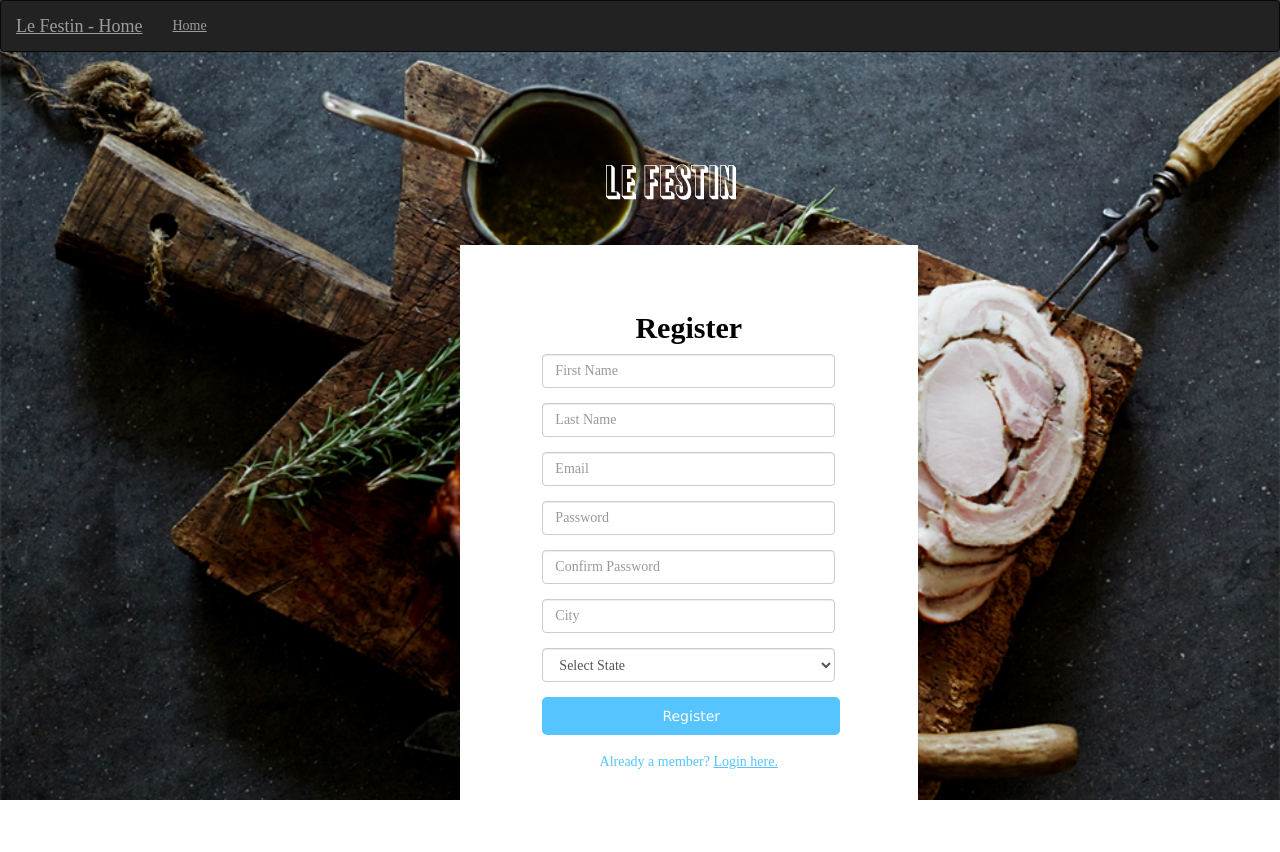
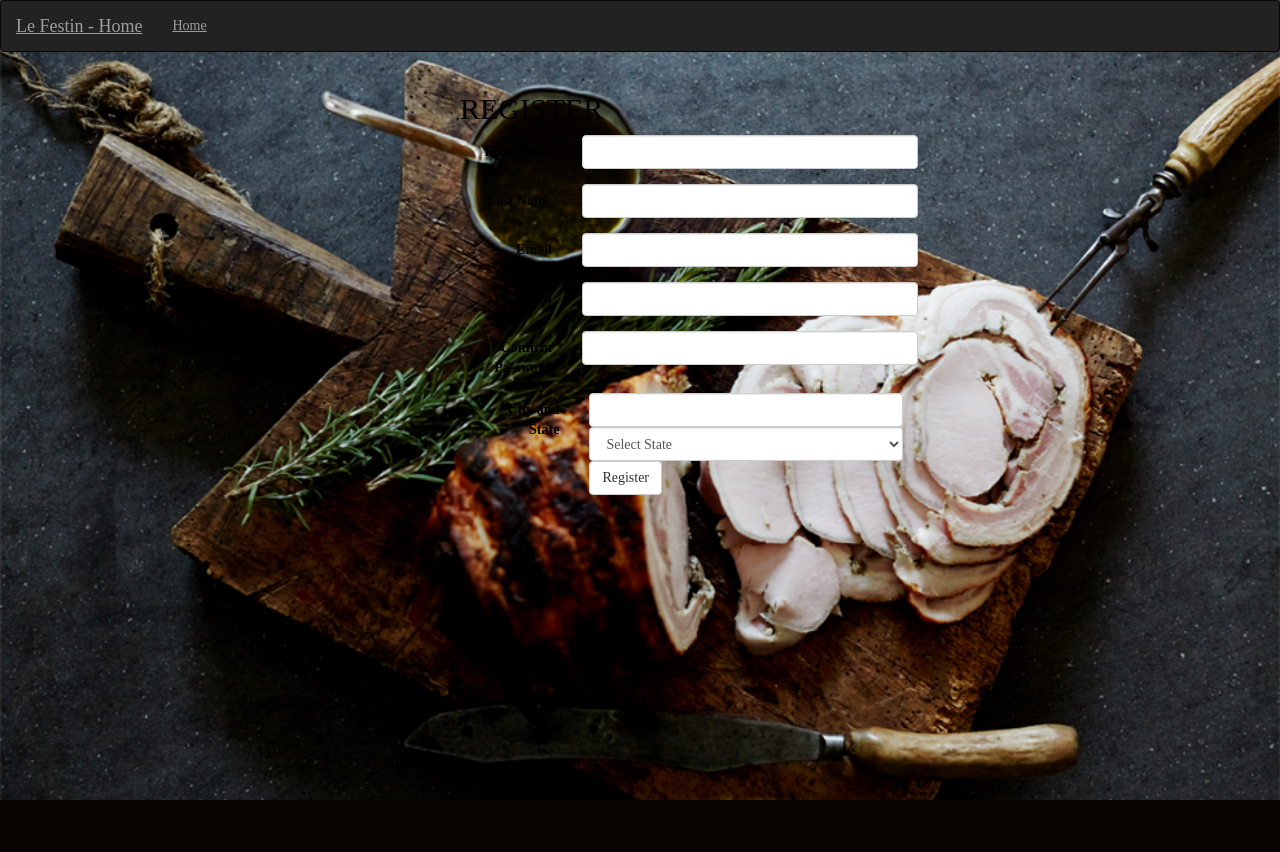
Before and after one commit to weijuemin/lefestin_project, a Django app: page /register in a window 1280 px wide. After the commit the page ends 800 px from the top, so only its background shows below. Run offline with Django 3.2, Linux system fonts and the light colour scheme; parts of the project's set-up code (start-up, migrations or seed data) failed here and were passed over; some libraries are stand-ins or nearby versions.

Commit message:
styling changes - no functionality changes

```diff
--- a/apps/lefestin/static/lefestin/css/home.css
+++ b/apps/lefestin/static/lefestin/css/home.css
@@ -24,10 +24,11 @@
 	outline: 2px inset rgb(24,113,153);
 }
 .header {
-    height: 15%;
 	background-image: url('../pics/half_pork.png');
+	height: 60vh;
 	background-size: cover;
 }
+
 #styleheader{
     color: white;
     font-family: serif;
--- a/apps/lefestin/static/lefestin/css/login.css
+++ b/apps/lefestin/static/lefestin/css/login.css
@@ -16,34 +16,24 @@
 #logo_div {
     padding: 30% 32% 3% 32%;
 }
-#registration_logo {
-    padding: 20% 32% 10% 32%;
-}
-
 #login_div {
     margin-top: 8%;
     background-color: white;
     padding: 10% 18% 12% 18%;
     text-align: center;
 }
-#registration_div {
-    background-color: white;
-    padding: 10% 18% 15% 18%;
-    text-align: center;
-}
-#login_submit_btn, #register_submit_btn {
+#login_submit_btn {
     border-radius: 5px;
     padding: 3% 41% 3% 41%;
     margin-bottom: 6%;
     background-color: #56C4FF;
     color: white;
     font-family: Verdana;
-    border-style: none;
 }
-#login_heading, #registration_heading {
+#login_heading{
     font-weight: bold;
 }
-#register_here, #login_here {
+#register_here {
     color: #56C4FF;
 }
 a:link, a:visited {
--- a/apps/lefestin/templates/lefestin/create_recipe.html
+++ b/apps/lefestin/templates/lefestin/create_recipe.html
@@ -24,7 +24,7 @@
         <span class="icon-bar"></span>
         <span class="icon-bar"></span>
       </button>
-      <a class="navbar-brand" href="{% url 'index' %}"><img src="{% static 'lefestin/pics/le_festin_white.png'%}" /></a>
+      <a class="navbar-brand" href="#">Le Festin</a>
     </div>
 
     <!-- Collect the nav links, forms, and other content for toggling -->
--- a/apps/lefestin/templates/lefestin/home.html
+++ b/apps/lefestin/templates/lefestin/home.html
@@ -25,7 +25,7 @@
         <span class="icon-bar"></span>
         <span class="icon-bar"></span>
       </button>
-      <a class="navbar-brand" href="{% url 'index' %}"><img src="{% static 'lefestin/pics/le_festin_white.png'%}" /></a>
+      <a class="navbar-brand" href="#">Le Festin</a>
     </div>
 
     <!-- Collect the nav links, forms, and other content for toggling -->
@@ -59,7 +59,7 @@
 	{% endif %}
 	<div class="jumbotron header">
 		<div class="container">
-		  <h1 id="styleheader">Bienvenue to Le Festin!</h1>
+		  <h1>Le Festin</h1>
 		</div>
 	</div>
     <div class="container">
--- a/apps/lefestin/templates/lefestin/register.html
+++ b/apps/lefestin/templates/lefestin/register.html
@@ -46,43 +46,42 @@
 					{% endfor %}
 				</ul>
 				{% endif %}
-				<div id="registration_logo"><img src="{% static 'lefestin/pics/le_festin_white.png' %}" /></div>
-				<div id="registration_div">
-				<h2 id="registration_heading">Register</h2>
+				<h2>REGISTER</h2>
 				<form action="{% url 'registration' %}" method="POST" class="form-horizontal">
 					{% csrf_token %}
 					<div class="form-group">
-					<div class="col-sm-12">
-					<input type="text" name="first_name" class="form-control" placeholder="First Name">
+					<label class="col-sm-3 control-label">First Name</label>
+					<div class="col-sm-9">
+					<input type="text" name="first_name" class="form-control">
 					</div>
 					</div>
 					<div class="form-group">
-					<div class="col-sm-12">
-					<input type="text" name="last_name" class="form-control" placeholder="Last Name">
+					<label class="col-sm-3 control-label">Last Name</label>
+					<div class="col-sm-9">
+					<input type="text" name="last_name" class="form-control">
 					</div>
 					</div>
 					<div class="form-group">
-	                <div class="col-sm-12">
-	                <input type="text" name="email" class="form-control" placeholder="Email">
+	                <label class="col-sm-3 control-label">Email</label>
+	                <div class="col-sm-9">
+	                <input type="text" name="email" class="form-control">
 	                </div>
 	                </div>
 					<div class="form-group">
-					<div class="col-sm-12">
-					<input type="password" name="password" class="form-control" placeholder="Password">
+					<label class="col-sm-3 control-label">Password</label>
+					<div class="col-sm-9">
+					<input type="password" name="password" class="form-control">
 					</div>
 					</div>
 					<div class="form-group">
-					<div class="col-sm-12">
-					<input type="password" name="confirm_password" class="form-control" placeholder="Confirm Password">
+					<label class="col-sm-3 control-label">Confirm Password</label>
+					<div class="col-sm-9">
+					<input type="password" name="confirm_password" class="form-control">
 					</div>
 					</div>
-					<div class="form-group">
-					<div class="col-sm-12">
-					<input type="text" name="city" class="form-control" placeholder="City">
-					</div>
-					</div>
-					<div class="form-group">
-					<div class="col-sm-12">
+					<label class="col-sm-3 control-label">City and State</label>
+					<div class="col-sm-9">
+					<input type="text" name="city" class="form-control">
 					<select name="state" class="form-control">
 						<option selected="true" disabled="disabled">Select State</option>
 						<option value="AL">AL</option>
@@ -137,13 +136,10 @@
 						<option value="WI">WI</option>
 						<option value="WY">WY</option>
 					</select>
-				</div>
-				</div>
-					<input class="btn btn-default" id="register_submit_btn" type="submit" value="Register">
-
+					<input class="btn btn-default" type="submit" value="Register">
+					</div>
+					</div>
 				</form>
-				<p id="login_here">Already a member? <a href="{% url 'index' %}">Login here.</a></p>
-			</div>
 			</div>
 			<div class="col-xs-4"></div>
 		</div>
```
Also changed, not shown: apps/lefestin/static/lefestin/pics/half_pork.png (deleted), apps/lefestin/templates/lefestin/index.html (line endings or trailing spaces).
